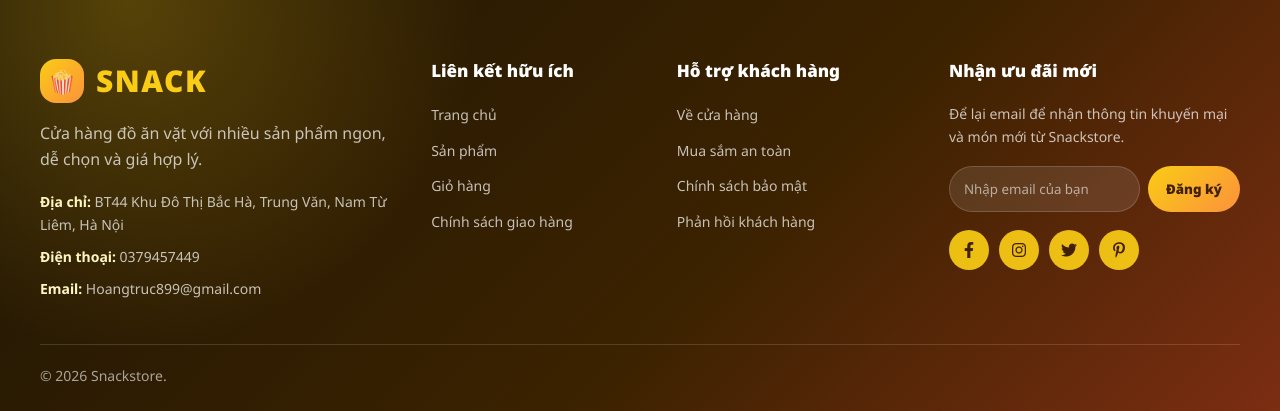
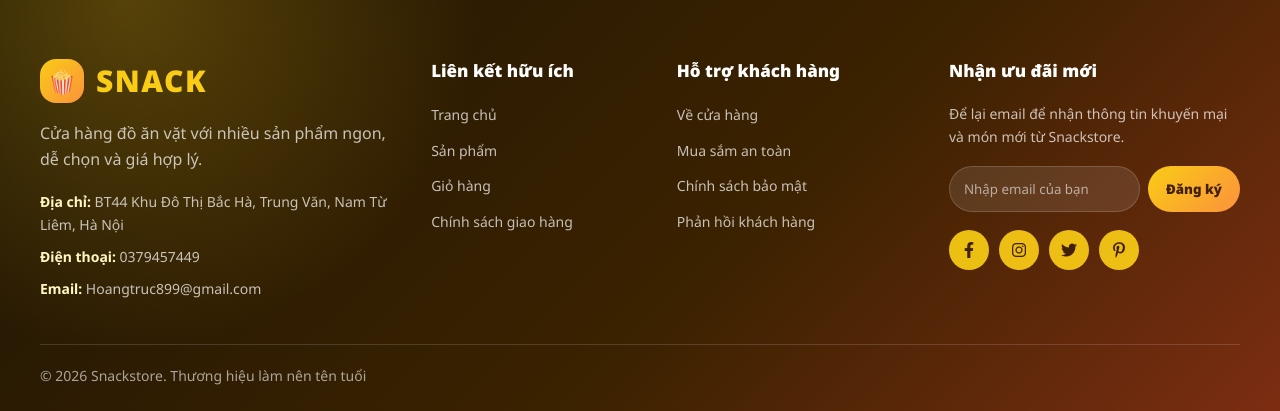
Before and after one commit to hoanganhtruc1501/webdoanvat, a Django app: page /cart/ in a window 1280 px wide. Shown: the part 688-1099 px from the top of the page. Run offline with Django 5.2, Linux system fonts and the light colour scheme.

Commit message:
Update footer.html

```diff
--- a/snackstore/templates/components/footer.html
+++ b/snackstore/templates/components/footer.html
@@ -53,7 +53,7 @@
     </div>
 
     <div class="footer-bottom">
-      <p>© 2026 Snackstore.</p>
+      <p>© 2026 Snackstore. Thương hiệu làm nên tên tuổi</p>
     </div>
   </div>
 </footer>
```
